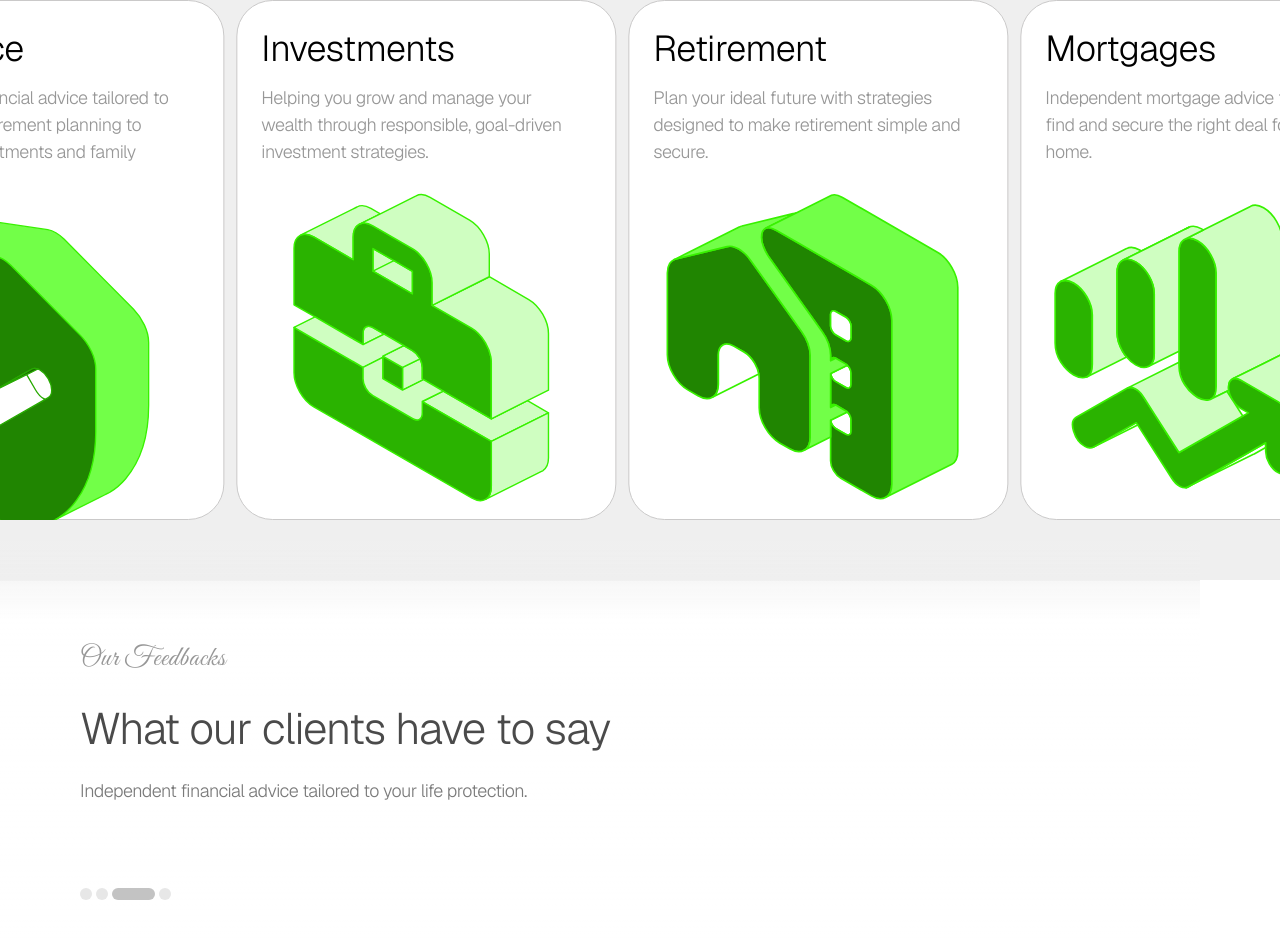
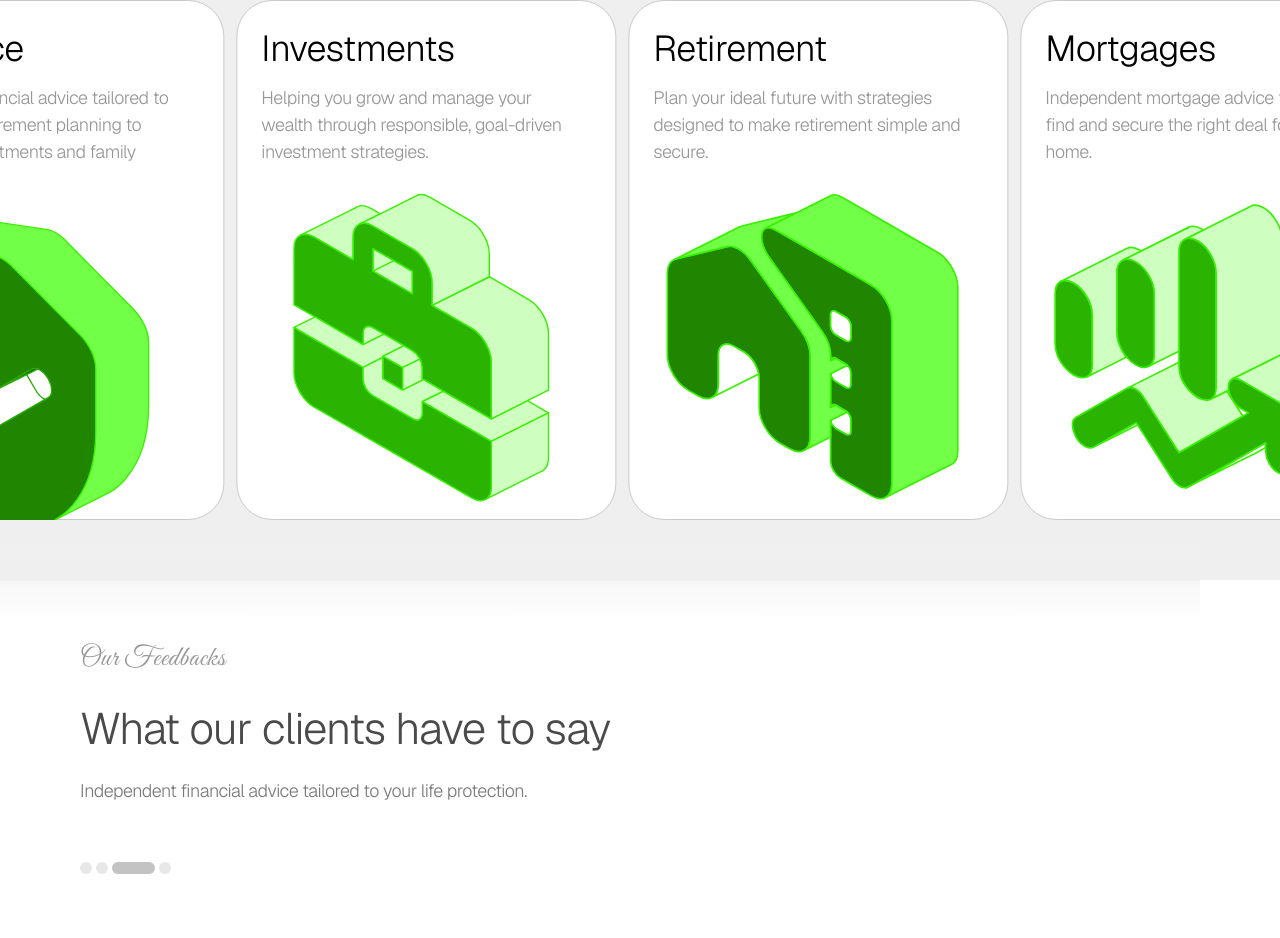
Before and after one commit to ShamzAfo01/Kalo-Finance, a website: page index.html in a window 1280 px wide. Shown: the part 2033-2971 px from the top of the page. Drawn offline with nearby package versions, Linux system fonts and the light colour scheme.

Commit message:
iteartion non-stopped

```diff
--- a/index.html
+++ b/index.html
@@ -444,7 +444,7 @@
   display: flex;
   align-items: center;
   gap: 4px;
-  margin-top: 66px;
+  margin-top: 40px;
   margin-left: 80px; /* aligns with the text */
 }
 
@@ -468,6 +468,8 @@
 .indicator-circle.light {
   background-color: #e7e7e7;
 }
+
+
   </style>
 </head>
 
```
